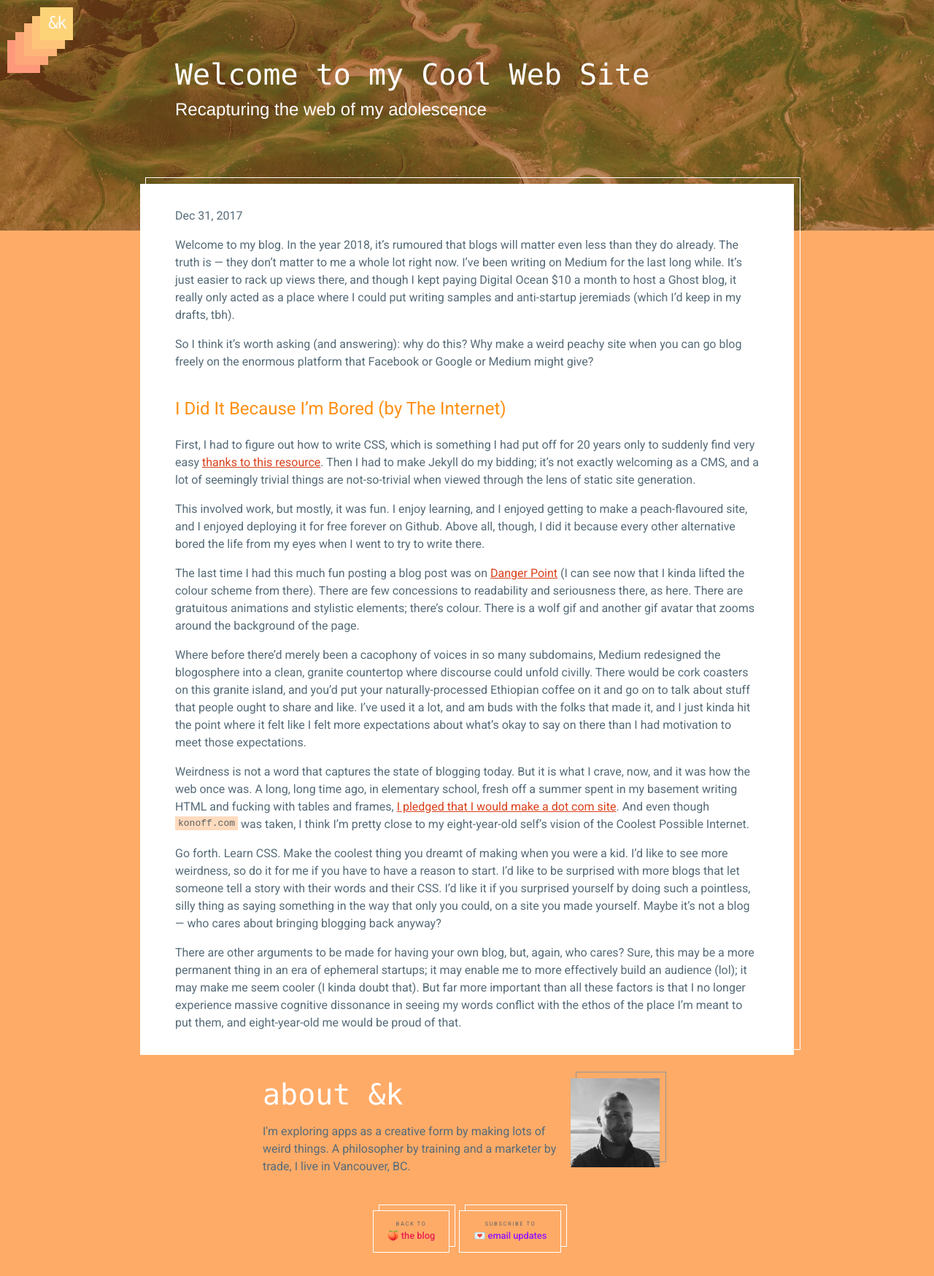
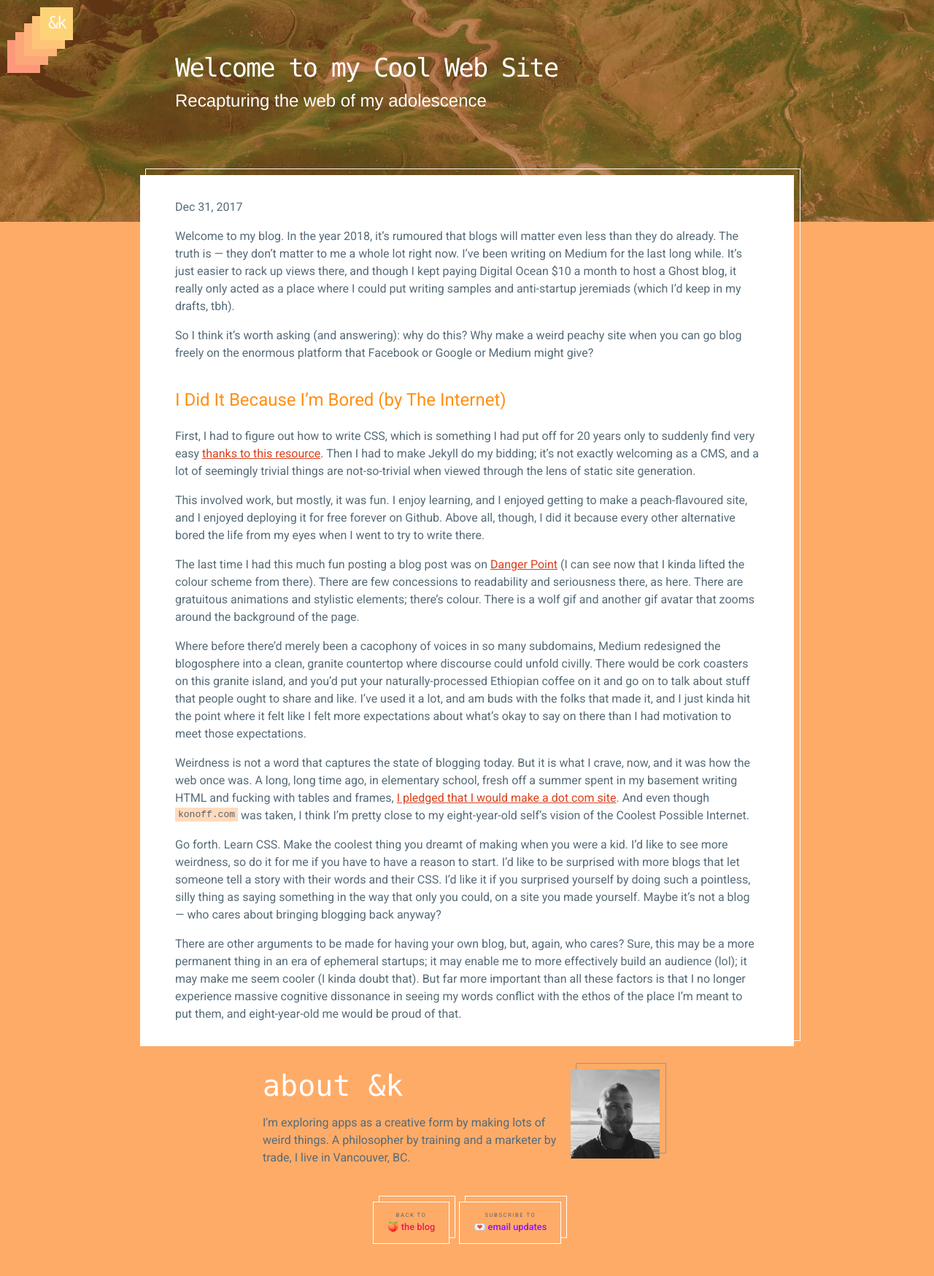
Before and after one commit to andkon/andkon.github.io, a Jekyll site: the page built from _posts/2017-12-31-welcome.md, in a window 1280 px wide. Shown: the whole page at 73% size. Built offline with Jekyll 4.4.1, drawn with Linux system fonts in a browser that asks for light colours; nearby versions of some CDN libraries; comment, search, counter and statistics services are not loaded.

Commit message:
Improved spacing and font size in post headers

```diff
--- a/assets/main.css
+++ b/assets/main.css
@@ -50,7 +50,7 @@ blockquote h1 {
 blockquote h1:before {
   content: ">>> ";
   font-style: normal;
-  font-size: 36;
+  font-size: 36px;
   font-family: "Menlo", "Fira Mono", monospace;
   color: #F7B077;
   letter-spacing: -3.06px;
@@ -289,7 +289,8 @@ header.home-header-wrapper {
   margin-top: 0em;
   margin-bottom: 0em;
   padding-top: 1em;
-  font-size: 36;
+  font-size: 2.2em;
+  letter-spacing: -0.05em;
 }
 
 .post-header h2 {
```
